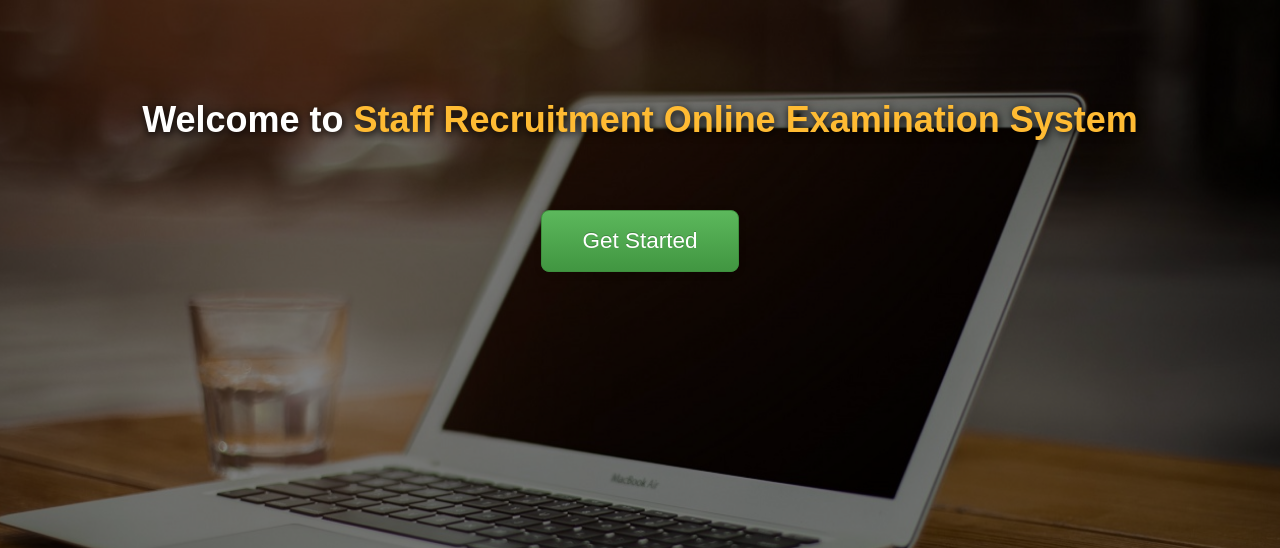
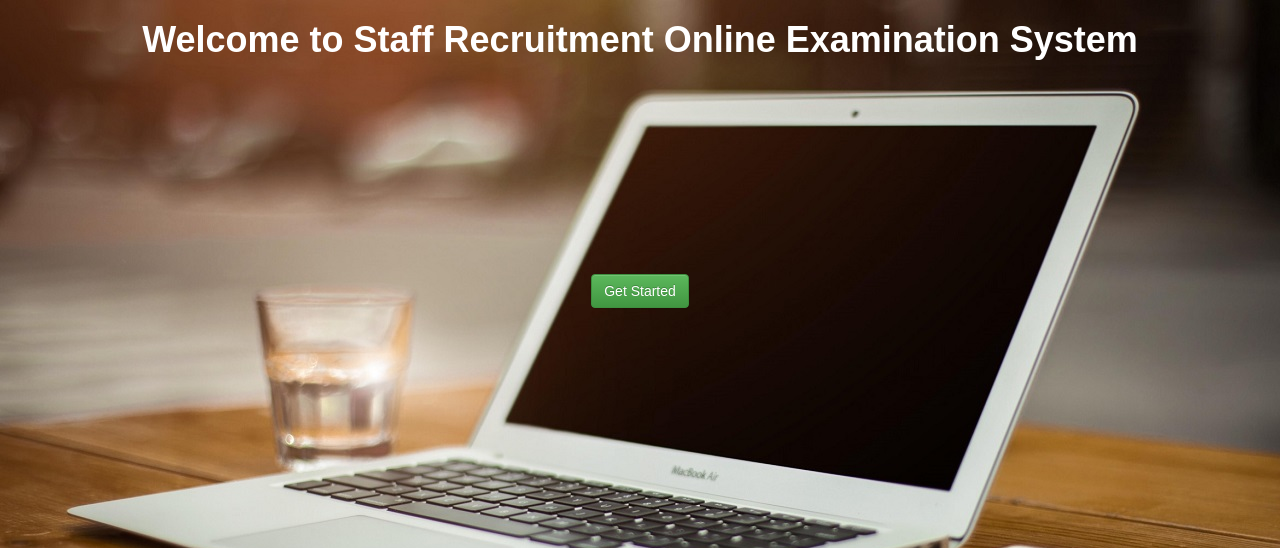
Before and after one commit to ShuaibuPassionateProgrammer/staff-recruitment-exam, a PHP site: page / in a window 1280 px wide. Shown: the top 548 px of the page. Run offline with PHP 8.4, Linux system fonts and the light colour scheme.

Commit message:
Refactor index.php to improve code clarity by removing inline styles and simplifying the structure of the welcome message and button.

```diff
--- a/index.php
+++ b/index.php
@@ -29,16 +29,16 @@ var b = document.forms["form"]["cpassword"].value;if (a!=b){alert("Passwords mus
 
 
 </head>
-<body id="bg" style="background: linear-gradient(rgba(0,0,0,0.5),rgba(0,0,0,0.5)), url(./image/bg.jpg) no-repeat center center fixed; background-size:cover;">
-<div class="container" style="margin-top: 10vh;">
+<body id="bg">
+<div class="container">
   <div class="row justify-content-center">
-    <h1 style="color: #fff; font-weight: bold; text-align: center; text-shadow: 1px 2px 8px #000;">Welcome to <span style="color:#ffbb33;">Staff Recruitment Online Examination System</span></h1>
+    <h1 style="color: white; font-weight: bold; text-align: center">Welcome to Staff Recruitment Online Examination System</h1>
   </div>
   <div class="row justify-content-center mt-5">
-    <div class="col-md-12 mt-5" style="margin-top:60px;">
-      <center>
-        <a href="index1.php" class="btn btn-success btn-lg" style="padding: 15px 40px; font-size: 1.5em; border-radius: 8px; box-shadow:0 2px 8px rgba(0,0,0,0.08);">Get Started</a>
-      </center>
+    <div class="col-md-12 mt-5">
+      <br><br><br><br><br><br><br><br><br><br><br><br>
+      <center><a href="index1.php" class="btn btn-success">Get Started</a></center>
+
     </div>
   </div>
 </div>
```
